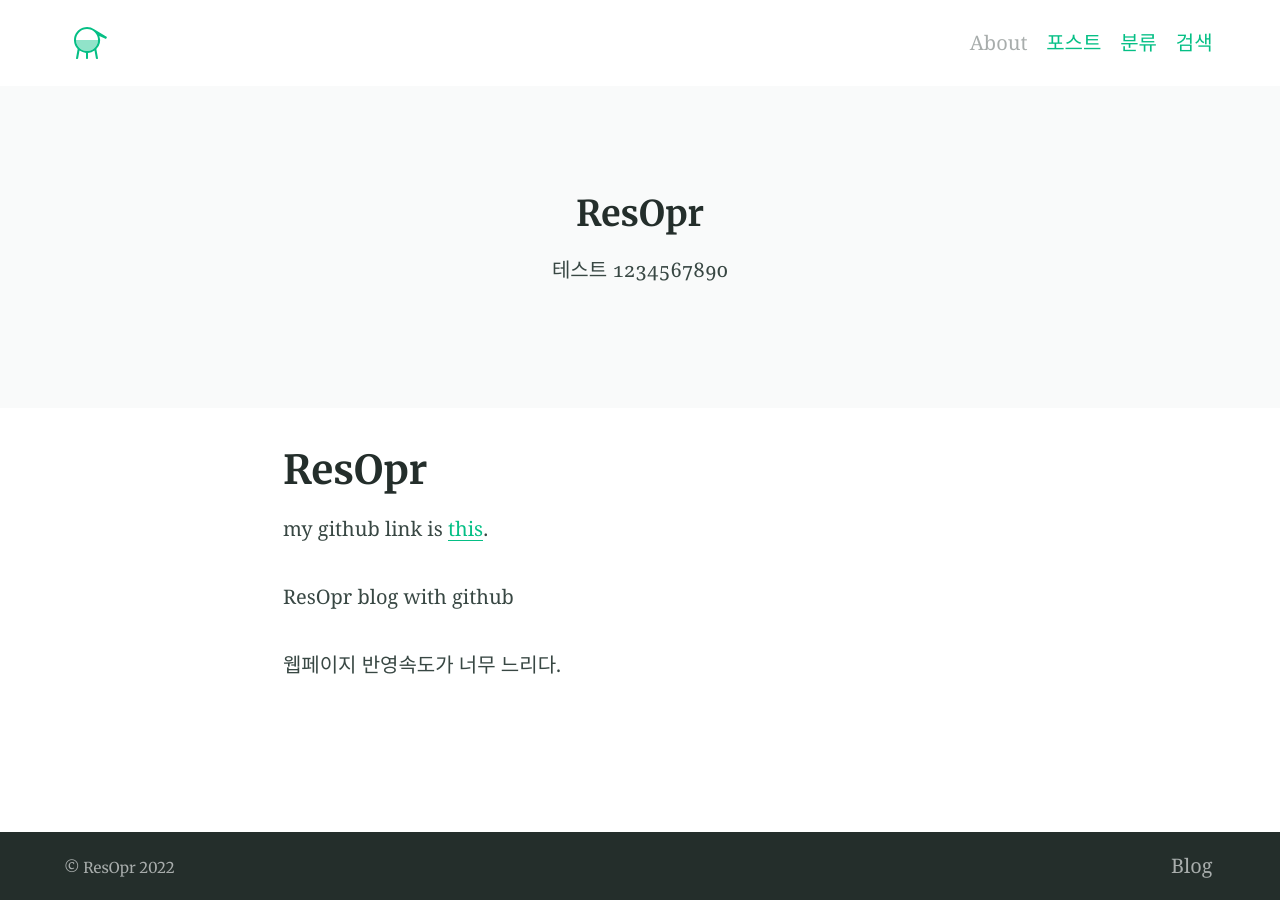
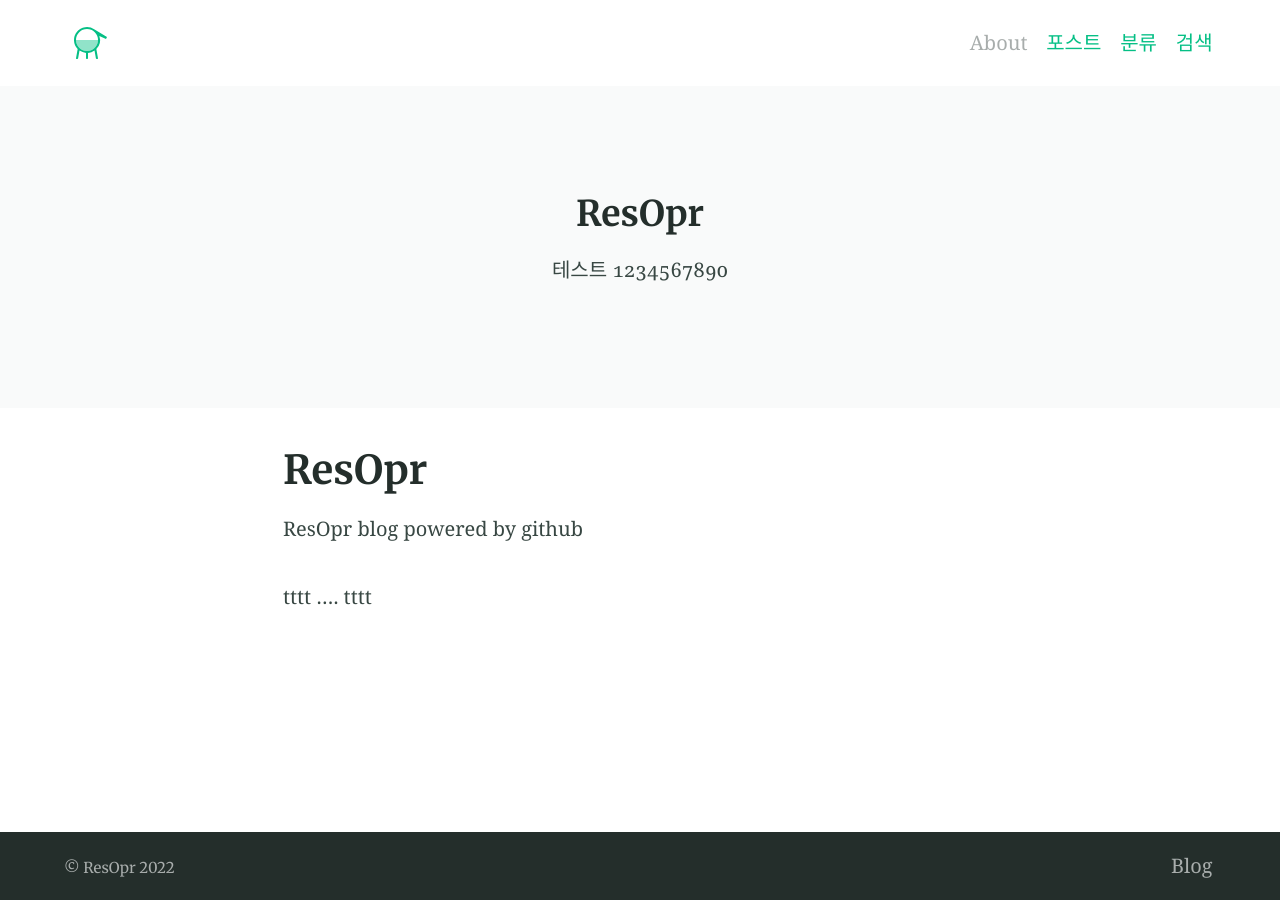
Before and after one commit to ResOpr/ResOpr.github.io, a Jekyll site: the page built from index.md, in a window 1280 px wide. Built offline with Jekyll 4.4.1, drawn with Linux system fonts in a browser that asks for light colours.

Commit message:
Update index.md

```diff
--- a/index.md
+++ b/index.md
@@ -5,8 +5,10 @@ feature_text: |
   테스트 1234567890
 excerpt:
 ---
-my github link is [this](https://github.com/ResOpr).
 
-ResOpr blog with github
 
-웹페이지 반영속도가 너무 느리다.
+ResOpr blog powered by github
+
+tttt
+....
+tttt
```
